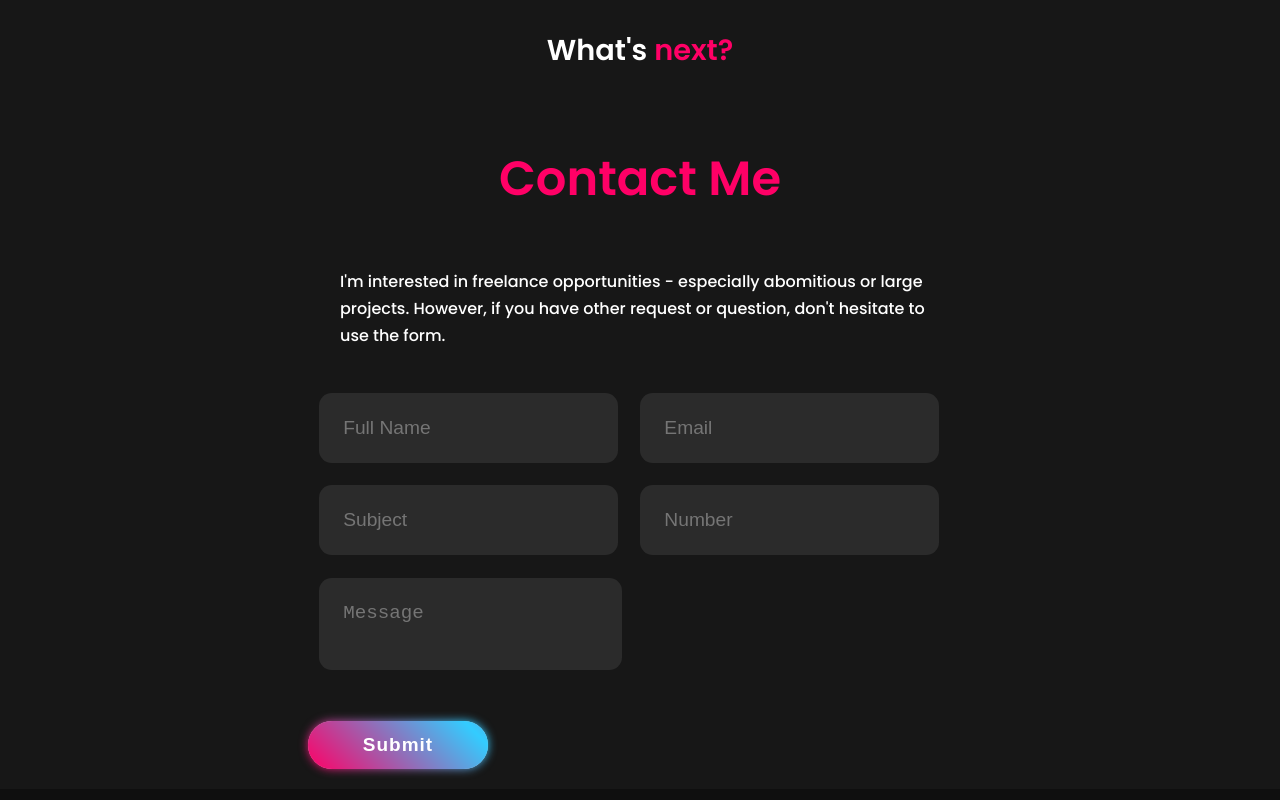
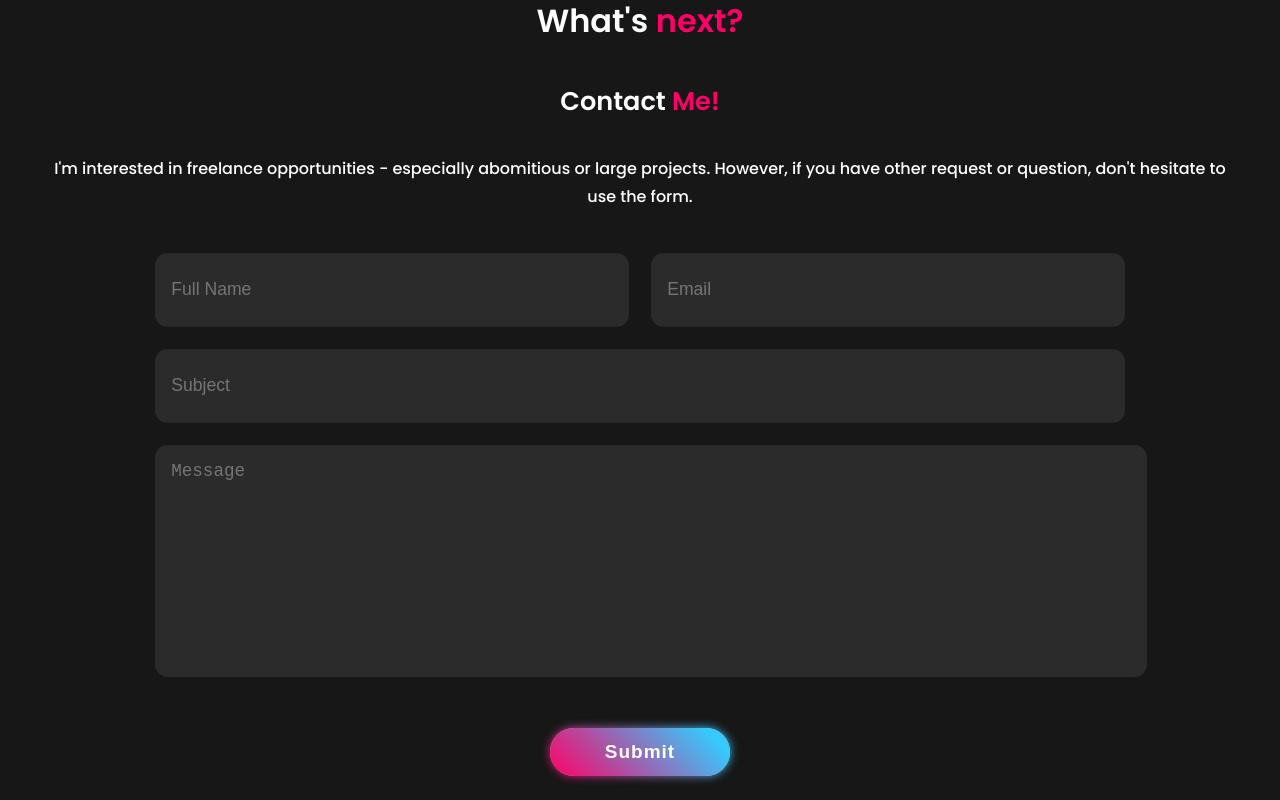
Before and after one commit to JesperSjostrom2/jespersjostrom2.github.io, a React (Create React App) app: page / in a window 1280 px wide. Shown: the part 3440-4240 px from the top of the page. Built offline with nearby package versions, Linux system fonts and the light colour scheme; no server answers; the HTML template or start-up script is replaced by a standard one.

Commit message:
feat: contact loading animations

```diff
--- a/src/components/contact/Contact.jsx
+++ b/src/components/contact/Contact.jsx
@@ -1,8 +1,14 @@
 import React, { useRef } from 'react';
 import emailjs from '@emailjs/browser';
 import './contact.css'
+import { useEffect } from 'react'
+import AOS from 'aos'
+import 'aos/dist/aos.css'
 
 const Contact = () => {
+  useEffect(()=> {
+    AOS.init({duration: 1000});
+  }, []);
 
   const emailJsServiceId = process.env.REACT_APP_EMAILJS_SERVICE_ID;
   const emailJsTemplateId = process.env.REACT_APP_EMAILJS_TEMPLATE_ID;
@@ -35,23 +41,22 @@ const Contact = () => {
     <section class="contact "id="contact">
     <div className="contact-container">
       <div className="contact-content">
-        <h1 className="contact-header"> What's <span>next?</span></h1>
-        <h1 className="contact-me"> Contact Me </h1>
-        <p className="short-info"> I'm interested in freelance opportunities - especially abomitious or large projects. However, if you have other request or question, don't hesitate to use the form.</p>
+        <h1 className="contact-header" data-aos="fade-up"> What's <span>next?</span></h1>
+        <h1 className="contact-me"data-aos="fade-up" data-aos-delay="200"> Contact <span>Me!</span> </h1>
+        <p className="short-info" data-aos="fade-up" data-aos-delay="300"> I'm interested in freelance opportunities - especially abomitious or large projects. However, if you have other request or question, don't hesitate to use the form.</p>
 
         <form ref={form} onSubmit={sendEmail}>
           <div className="input-box">
-          <input className="name-input" type="text" name="user_name" placeholder="Full Name" required></input>
-          <input className="email-input" type="email" name="user_email" placeholder="Email" required></input>
+          <input className="name-input" data-aos="fade-right" data-aos-delay="400" type="text" name="user_name" placeholder="Full Name" required></input>
+          <input className="email-input" data-aos="fade-right" data-aos-delay="700" type="email" name="user_email" placeholder="Email" required></input>
           </div>
-
-          <div className="input-box">
-          <input className="type-input" type="subject" name="user_subject" placeholder="Subject" required></input>
-          <input className="type-input" type="subject" name="user_number" placeholder="Number" required></input>
+          <div className="input-box2">
+          <input className="type-input" data-aos="fade-right" data-aos-delay="800" type="subject" name="user_subject" placeholder="Subject" required></input>
           </div>
-          <textarea className="textarea-input" name="Message" placeholder="Message" required></textarea>
-
-          <button className="btn-contactform" type="submit" value="Send"> Submit </button>
+          <textarea className="textarea-input" data-aos="fade-right" data-aos-delay="1000" cols="30" rows="10" name="Message" placeholder="Message" required></textarea>
+          <div className="buttonsubmit">
+          <button className="btn-contactform" data-aos="fade-up" data-aos-delay="500" type="submit" value="Send"> Submit </button>
+          </div>
           </form>
         </div>
     </div>
--- a/src/components/contact/contact.css
+++ b/src/components/contact/contact.css
@@ -1,22 +1,23 @@
 .contact-container {
-  width: 100%;
+  max-width: 100%;
   min-height: 100vh;
   display: flex;
   justify-content: center;
+  align-items: center;
   background-color: #171717;
   overflow: hidden;
   padding: 20px;
 }
 
 .contact-content {
-  margin-top: 5rem;
+  margin-top: 3rem;
+  text-align: center;
 }
 
-
 .contact-header {
-  margin-bottom: 4rem;
-  font-size: 1.8rem;
-  text-align: center;
+  margin-bottom: 2rem;
+  font-size: 1.5rem;
+  font-size: 2rem;
 }
 
 .contact-header span {
@@ -24,35 +25,50 @@
 }
 
 .contact-me {
+  font-size: 1.6rem;
+  margin-bottom: 2rem;
+}
+
+.contact-me span {
   color: var(--color-main);
-  font-size: 3rem;
-  text-align: center;
-  margin-bottom: 3rem;
 }
 
 .short-info {
-  width: 600px;
-  margin: 0 2rem 2rem 2rem;
+  margin: 0 1.5rem 2rem 1.5rem;
+  max-width: 100%;
 }
 
-.contact form input-box {
-  display: flex;
-  justify-content: space-between;
-  flex-wrap: wrap;
+.contact form {
+  max-width: 80%;
+  margin: 1rem auto;
+  text-align: center;
+  margin-bottom: 2rem;
 }
 
-.contact form .input-box input, .contact form textarea {
+.contact form .input-box {
+  display: flex;
+  justify-content: center;
   max-width: 100%;
-  padding: 1.5rem;
-  font-size: 1.2rem;
+  height: 6rem;
+}
+
+.contact form .input-box2 {
+  display: flex;
+  justify-content: center;
+  height: 6rem;
+}
+
+.contact form .input-box input,
+.contact form textarea, .input-box2 input {
+  width: 100%;
+  max-width: 100%;
+  padding: 1rem;
+  font-size: 1.1rem;
+  margin: 0.5rem 0.5rem;
   color: var(--color-white);
   background-color: #2b2b2b;
   border-radius: 0.8rem;
   margin: 0.7rem 0.7rem;
-}
-
-.contact form .input-box input {
-  width: 45%;
 }
 
 .contact form textarea {
@@ -111,3 +127,8 @@
 .btn-contactform:hover::after {
   background-position: 100% 0 ;
 }
+
+.buttonsubmit {
+  display: flex;
+  justify-content: center;
+}
```
